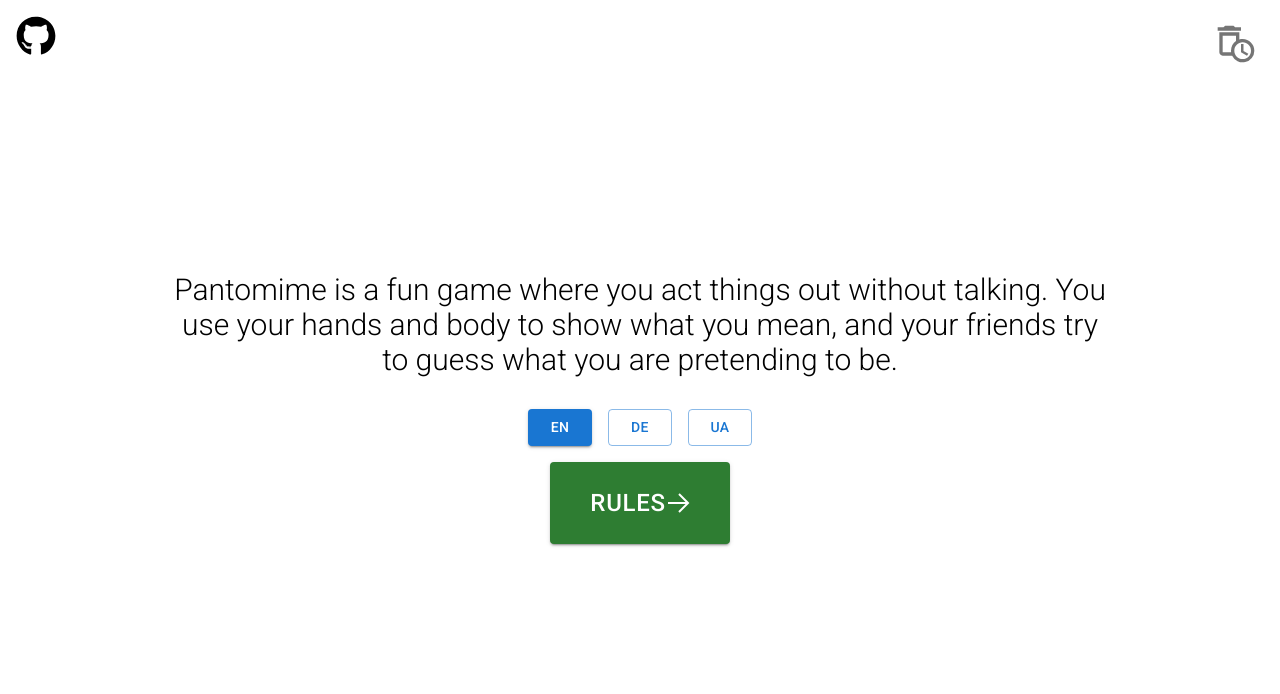
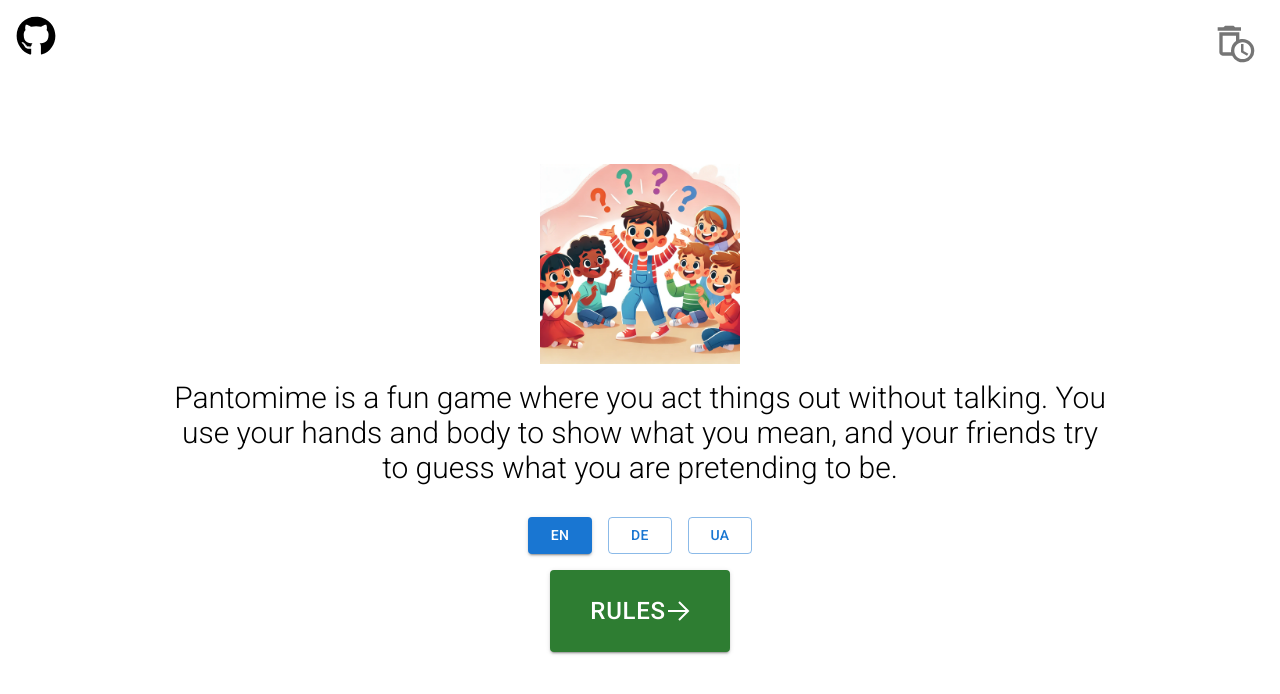
Before and after one commit to oleksii-pi/pantomime, a React (Create React App) app: page / in a window 1280 px wide. Shown: the top 694 px of the page. Built offline with nearby package versions, Linux system fonts and the light colour scheme.

Commit message:
Add landing page image

```diff
--- a/src/components/LandingPage.tsx
+++ b/src/components/LandingPage.tsx
@@ -46,6 +46,12 @@ const LandingPage: React.FC<LandingPageProps> = ({ onNext }) => {
         <MdOutlineAutoDelete size={40} />
       </IconButton>
       <Box
+        component="img"
+        src="/images/landing-page-image.webp"
+        alt="Children playing Pantomime game"
+        sx={{ width: '100%', maxWidth: '200px', mb: 2 }}
+      />
+      <Box
         sx={{
           mb: 2,
           textAlign: 'center',
```
Also changed, not shown: public/images/landing-page-image.webp (added).
